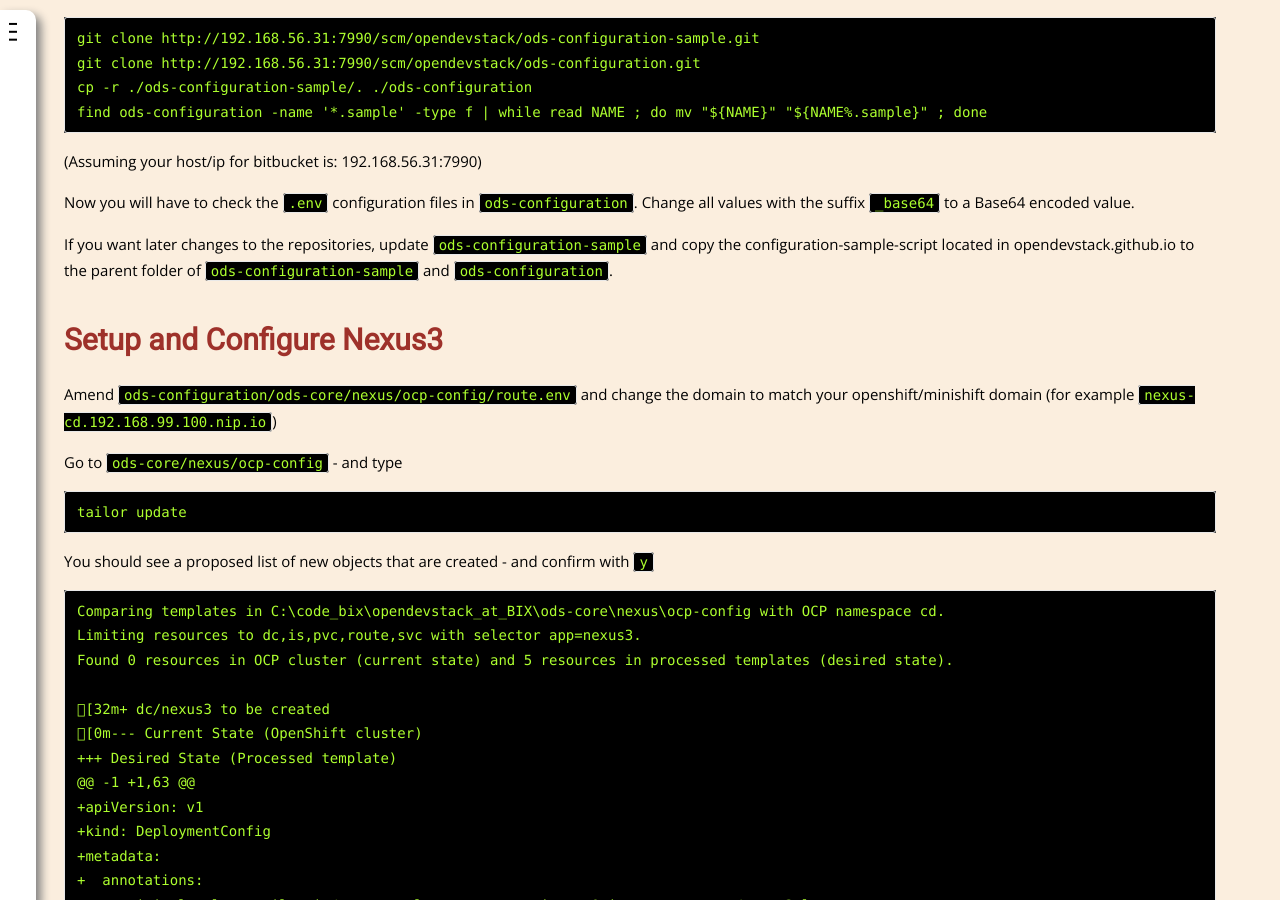
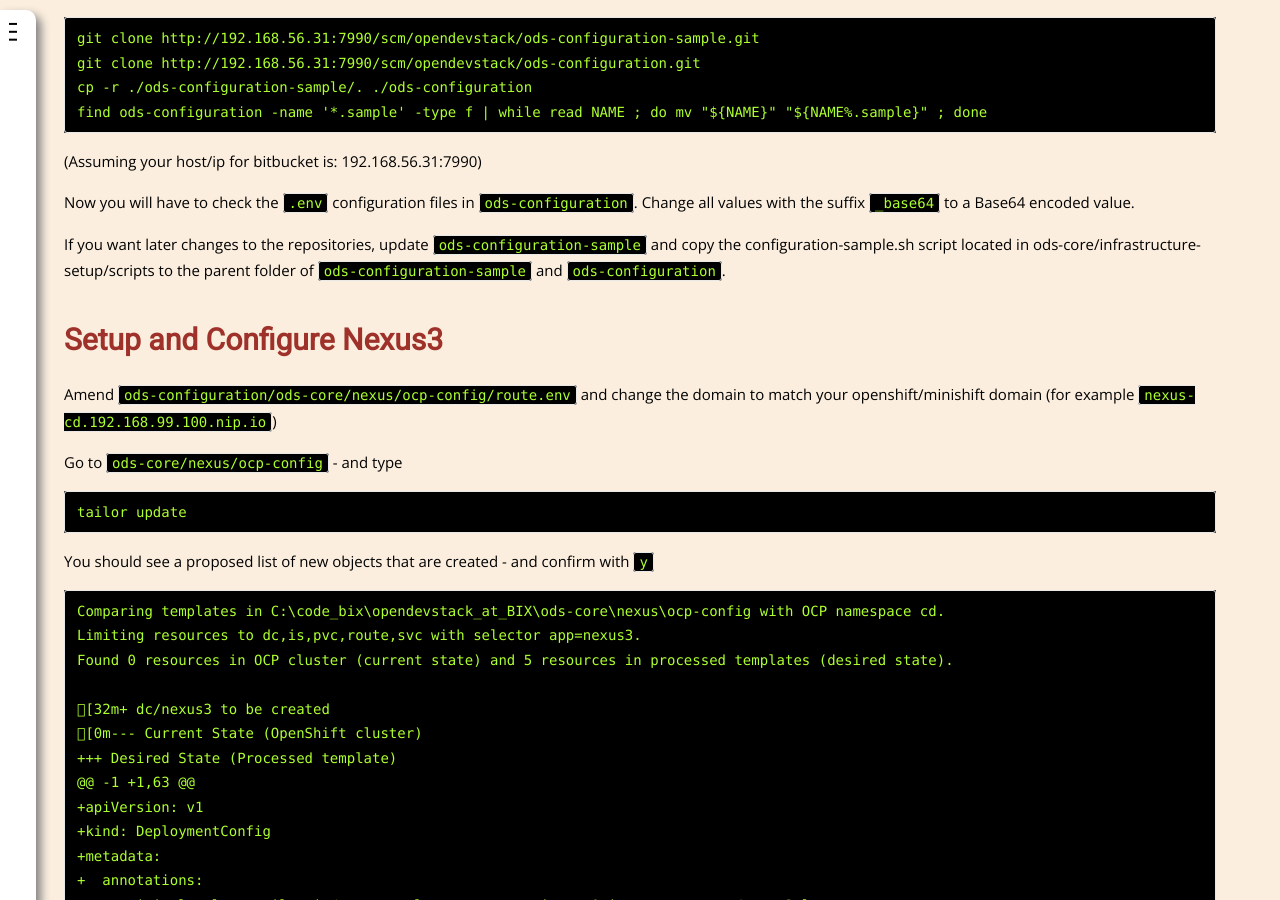
Before and after one commit to opendevstack/opendevstack.github.io, a Jekyll site: the page built from doc/getting-started.md, in a window 1280 px wide and 900 px high, scrolled down 16202 px. Built offline with Jekyll 4.4.1, drawn with Linux system fonts in a browser that asks for light colours; our own code applies the rules of GitHub Pages for plain Markdown files.

Commit message:
Changed Location for configuration-sample script to ods-core

```diff
--- a/doc/getting-started.md
+++ b/doc/getting-started.md
@@ -595,7 +595,7 @@
 
 Now you will have to check the `.env` configuration files in `ods-configuration`. Change all values with the suffix `_base64` to a Base64 encoded value.
 
-If you want later changes to the repositories, update `ods-configuration-sample` and copy the configuration-sample-script located in opendevstack.github.io to the parent folder of `ods-configuration-sample` and `ods-configuration`.
+If you want later changes to the repositories, update `ods-configuration-sample` and copy the configuration-sample.sh script located in ods-core/infrastructure-setup/scripts to the parent folder of `ods-configuration-sample` and `ods-configuration`.
 
 ### Setup and Configure Nexus3
 Amend `ods-configuration/ods-core/nexus/ocp-config/route.env` and change the domain to match your openshift/minishift domain (for example `nexus-cd.192.168.99.100.nip.io`)
```
